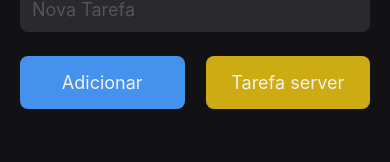
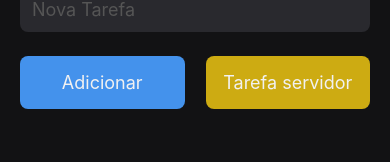
Before and after one commit to WagnerTerry/TodoList, a React Native app: screen / in a window 390 px wide. Shown: the part 125-287 px from the top of the page. Built offline with nearby package versions, Linux system fonts and the light colour scheme.

Commit message:
refactor: Ajuste de grafia

```diff
--- a/src/views/Task/index.tsx
+++ b/src/views/Task/index.tsx
@@ -125,7 +125,7 @@ export const Task = () => {
                     onPress={handleAddServerTask}
                     activeOpacity={0.7}
                   >
-                    <Span>Tarefa server</Span>
+                    <Span>Tarefa servidor</Span>
                   </AddServerTask>
                 </ContainerDiv>
                 <TaskList />
```
